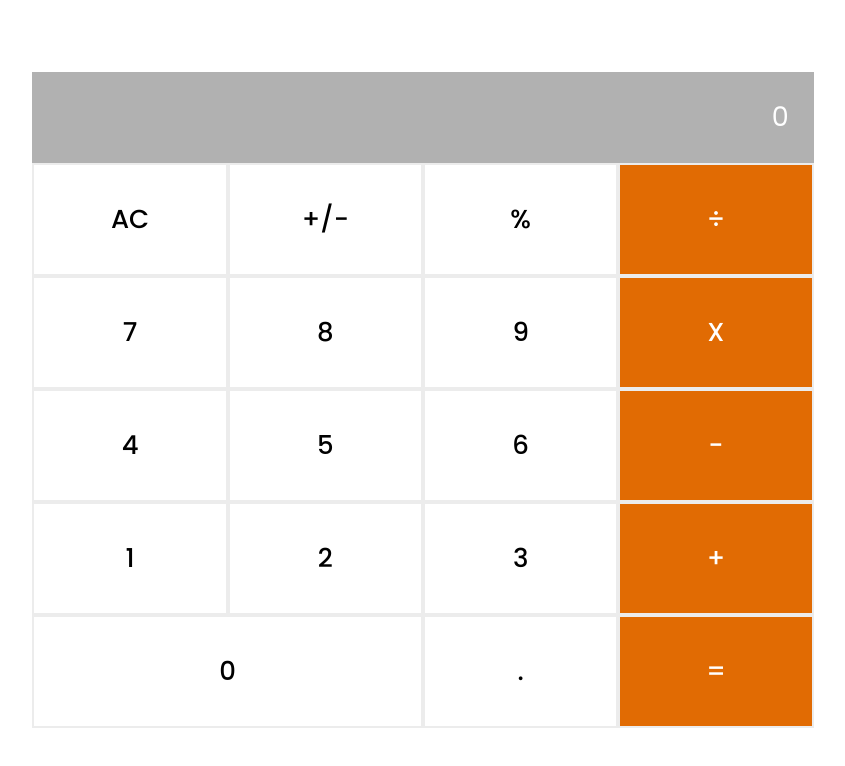
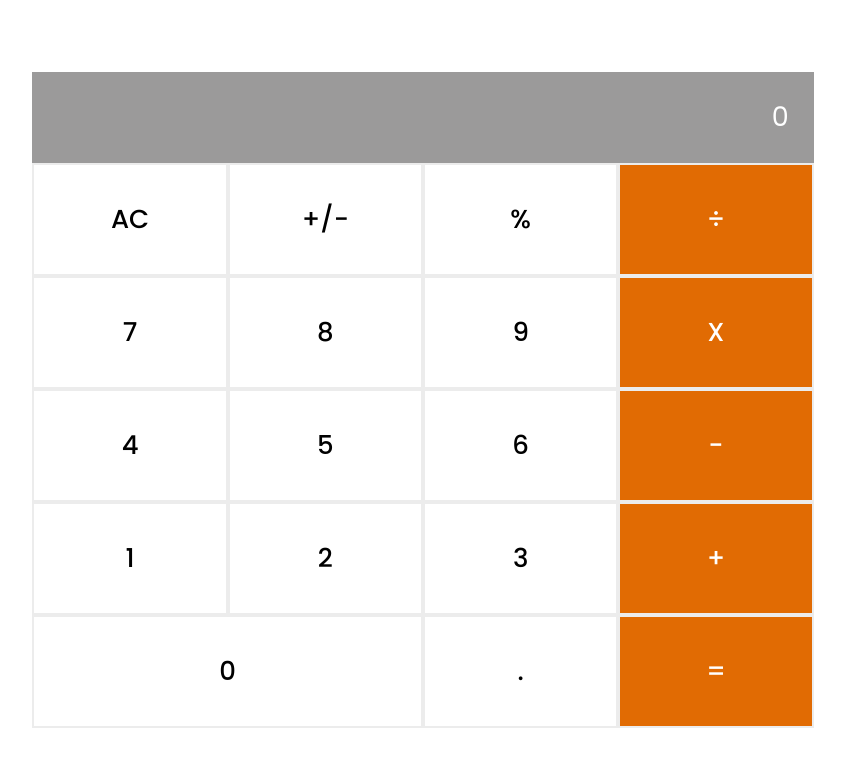
Before and after one commit to Stephen-Adom/math-magician, a React (Create React App) app: page / in a window 1280 px wide. Shown: the top 766 px of the page, without its empty margins (217-1062 px from the left). Built offline with nearby package versions, Linux system fonts and the light colour scheme.

Commit message:
update the calculator-screen css object

```diff
--- a/src/index.css
+++ b/src/index.css
@@ -30,7 +30,7 @@ body {
 .calculator-screen {
   padding: 15px;
   width: 100%;
-  background-color: #b1b1b1;
+  background-color: #9b9a9a;
   text-align: right;
   font-size: 27px;
   color: #fff;
```
